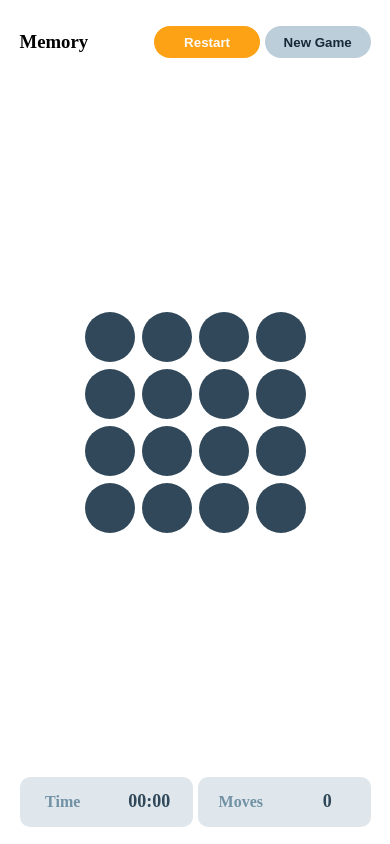
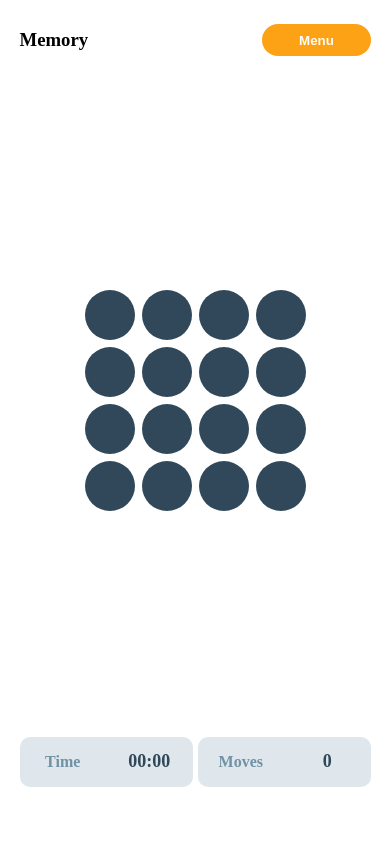
Before and after one commit to aknagirm/memory-game, an Angular app: page /home in a window 390 px wide. Both pictures are taken after a click on the button "Start Game". Built offline with nearby package versions, Linux system fonts and the light colour scheme.

Commit message:
menu added for mobile device

```diff
--- a/src/app/components/game-page/game-page.component.html
+++ b/src/app/components/game-page/game-page.component.html
@@ -8,12 +8,42 @@
     (restartCall)="restartCall()"
   ></app-result-dialog>
 </dialog>
+<dialog class="modal" #btndialog>
+  <div class="button-wrapper button-column-wrapper">
+    <button class="restart-button" (click)="restartCall(); btndialog.close()">
+      Restart
+    </button>
+    <button class="new-game-button" (click)="newSetup(); btndialog.close()">
+      New Game
+    </button>
+    <button class="new-game-button" (click)="btndialog.close()">Resume</button>
+  </div>
+</dialog>
 <div class="container">
   <div class="section section-header">
     <h3 style="width: 60%">Memory</h3>
     <div class="button-wrapper">
-      <button class="restart-button" (click)="restartCall()">Restart</button>
-      <button class="new-game-button" (click)="newSetup()">New Game</button>
+      <button
+        class="restart-button"
+        id="btn-display-for-sm"
+        (click)="btndialog.showModal()"
+      >
+        Menu
+      </button>
+      <button
+        class="restart-button"
+        id="btn-display-none-for-sm"
+        (click)="restartCall()"
+      >
+        Restart
+      </button>
+      <button
+        class="new-game-button"
+        id="btn-display-none-for-sm"
+        (click)="newSetup()"
+      >
+        New Game
+      </button>
     </div>
   </div>
   <div class="section-body" [ngStyle]="getGridStyles()">
--- a/src/app/components/game-page/game-page.component.scss
+++ b/src/app/components/game-page/game-page.component.scss
@@ -2,7 +2,7 @@
 @import "../../../styles.scss";
 
 .container {
-  height: 100vh;
+  height: 95vh;
   width: 100%;
   display: flex;
   flex-direction: column;
@@ -19,6 +19,19 @@
       width: 100%;
     }
   }
+}
+#btn-display-for-sm {
+  display: none;
+  width: 50%;
+  flex: none;
+  position: relative;
+  right: -50%;
+}
+
+.button-column-wrapper {
+  flex-direction: column;
+  padding: 15px;
+  width: auto;
 }
 
 .section-header {
@@ -139,6 +152,12 @@
   .current-player-text-wrapper {
     display: none;
   }
+  #btn-display-for-sm {
+    display: block;
+  }
+  #btn-display-none-for-sm {
+    display: none;
+  }
 }
 
 @media screen and (min-width: 768px) and (max-width: 1024px) {
```
